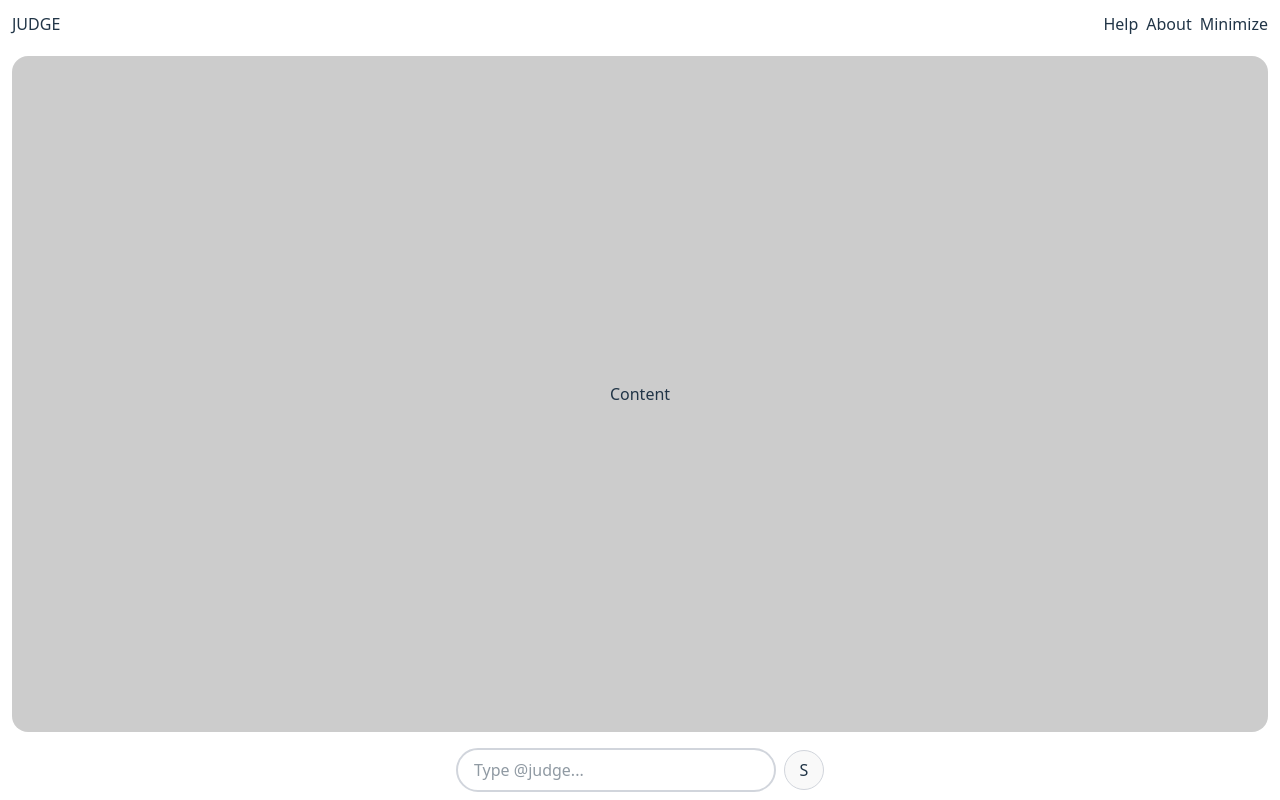
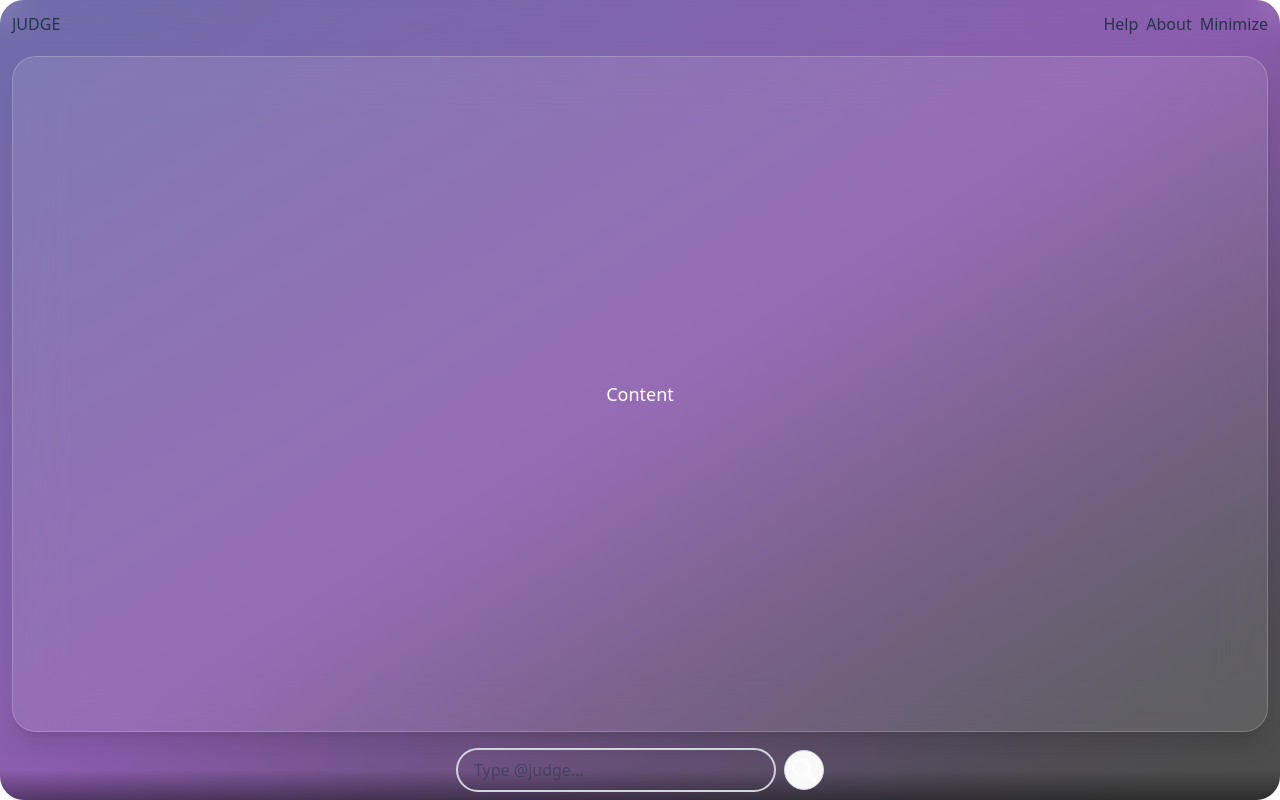
Before and after one commit to VABVAT/Fake-frontend, a React (Vite) app: page / in a window 1280 px wide. Built offline with nearby package versions, Linux system fonts and the light colour scheme.

Commit message:
Styling to main window

```diff
--- a/src/ui/App.tsx
+++ b/src/ui/App.tsx
@@ -5,7 +5,7 @@ import InputBar from './components/InputBar';
 function App() {
   const [count, _setCount] = useState(0);
   const [_usageMode, _setUsageMode] = useState("");
-  const [firstSearch, _setFirstSearch] = useState( false);
+  const [firstSearch, _setFirstSearch] = useState(  false);
 
   useEffect(() => {
     pingElectron();
@@ -18,7 +18,7 @@ function App() {
   }
 
   return (
-    <div className="min-h-screen w-screen flex flex-col overflow-hidden">
+  <div className="min-h-screen w-screen flex flex-col overflow-hidden rounded-3xl bg-gradient-to-br from-indigo-900/70 via-purple-900/70 to-black/70">
     {/* Navbar*/}
     <div className="sticky top-0 z-50">
       <Navbar />
@@ -26,9 +26,11 @@ function App() {
 
     {/* Initial screen InputBar in middle*/}
     {firstSearch && (
-        <div className="no-drag flex-1 flex flex-col items-center justify-center space-y-5 rounded-2xl mx-3 my-6 p-2 bg-black/20">
+      <div className="no-drag flex-1 flex flex-col items-center justify-center space-y-5
+                      rounded-3xl mx-3 mt-6 mb-3 p-6
+                      bg-white/10 backdrop-blur-xl shadow-2xl border border-white/20">
         <div className="flex flex-col items-center justify-center space-y-5">
-            <h1 className="text-white text-xl">Hello! JUDGE</h1>
+          <h1 className="text-white text-2xl font-semibold drop-shadow-md">Hello! JUDGE</h1>
           <InputBar firstSearch={firstSearch} />
         </div>
       </div>
@@ -38,20 +40,23 @@ function App() {
     {!firstSearch && (
       <>
         {/* Main content*/}
-          <div className="flex-1 flex flex-col items-center justify-center mx-3 my-2 rounded-2xl p-2 bg-black/20">
+        <div className="no-drag flex-1 flex flex-col items-center justify-center mx-3 my-2 p-6
+                        rounded-3xl bg-white/10 backdrop-blur-xl text-white shadow-xl border border-white/20">
           <div className="flex flex-col items-center justify-center space-y-5 w-full h-full">
-              <div>Content</div>
+            <div className="text-lg font-medium">Content</div>
           </div>
         </div>
 
         {/*InputBar*/}
-          <div className="sticky bottom-0 z-50 flex justify-center py-2">
+        <div className="sticky bottom-0 z-50 flex justify-center py-2
+                        bg-gradient-to-t from-black/40 via-transparent to-transparent">
           <InputBar firstSearch={firstSearch} />
         </div>
       </>
     )}
   </div>
 );
+
 }
 
 export default App;
--- a/src/ui/components/InputBar.tsx
+++ b/src/ui/components/InputBar.tsx
@@ -1,4 +1,5 @@
 import { useState } from "react";
+import search from "../assets/search_icon_white.png"
 
 type InputBarProps = {
   firstSearch: boolean;
@@ -58,7 +59,7 @@ const InputBar = ({firstSearch}: InputBarProps) => {
         />
         {isOptionsVisible && (
           <ul
-            className={`no-drag ${firstSearch ? "absolute": "absolute bottom-full"}`}
+            className={`no-drag rounded-lg bg-white/5 shadow-2xl p-1 backdrop-blur-xl ${firstSearch ? "absolute": "absolute bottom-full mb-1"}`}
             role="listbox"
           >
             {filteredOptions.map((item: string, index: number) => (
@@ -66,7 +67,8 @@ const InputBar = ({firstSearch}: InputBarProps) => {
                 <button
                   type="button"
                   onClick={() => handleSelect(item)}
-                  className="w-full text-left px-4 mx-2 hover:bg-blue-600 hover:text-white cursor-pointer"
+                  // className={`hover:text-white hover:font-bold cursor-pointer ${!firstSearch ? "bg-white/10 rounded-lg text-sm shadow-lg  whitespace-nowrap px-2 mb-1" : "text-left pr-4 pl-3"}`}
+                  className={`hover:text-white hover:font-medium cursor-pointer pr-4 pl-3`}
                 >
                   {item}
                 </button>
@@ -78,9 +80,9 @@ const InputBar = ({firstSearch}: InputBarProps) => {
 
       <button
         onClick={handleClick}
-        className="no-drag rounded-full w-10 h-10 border border-gray-300 flex items-center justify-center hover:bg-gray-100"
+        className="no-drag rounded-full w-10 h-10 border border-gray-300 flex items-center justify-center hover:border-white hover:border-2"
       >
-        S
+        <img src={search} alt="Search" className="w-6 h-6 hover:scale-110" />
       </button>
     </div>
   );
--- a/src/ui/components/Navbar.tsx
+++ b/src/ui/components/Navbar.tsx
@@ -1,8 +1,7 @@
 const Navbar = () => {
   return (
     <header
-      className="bg-base-100 w-full flex flex-row justify-between items-center
-    backdrop-blur-lg"
+      className="w-full flex flex-row justify-between items-center backdrop-blur-lg"
     >
       <div className="container mx-auto px-3 h-12">
         <div className="flex items-center justify-between h-full">
--- a/src/ui/index.css
+++ b/src/ui/index.css
@@ -7,7 +7,7 @@
 
   color-scheme: light dark;
   color: rgba(255, 255, 255, 0.87);
-  background-color: #242424;
+  /* background-color: #242424; */
 
   font-synthesis: none;
   text-rendering: optimizeLegibility;
@@ -34,10 +34,6 @@ body {
 }
 
 
-button:hover {
-  border-color: #fff;
-}
-
 
 @media (prefers-color-scheme: light) {
   :root {
```
Also changed, not shown: src/ui/assets/search_icon.png (added), src/ui/assets/search_icon_white.png (added). Lines whose indentation alone changed are shown as unchanged.
